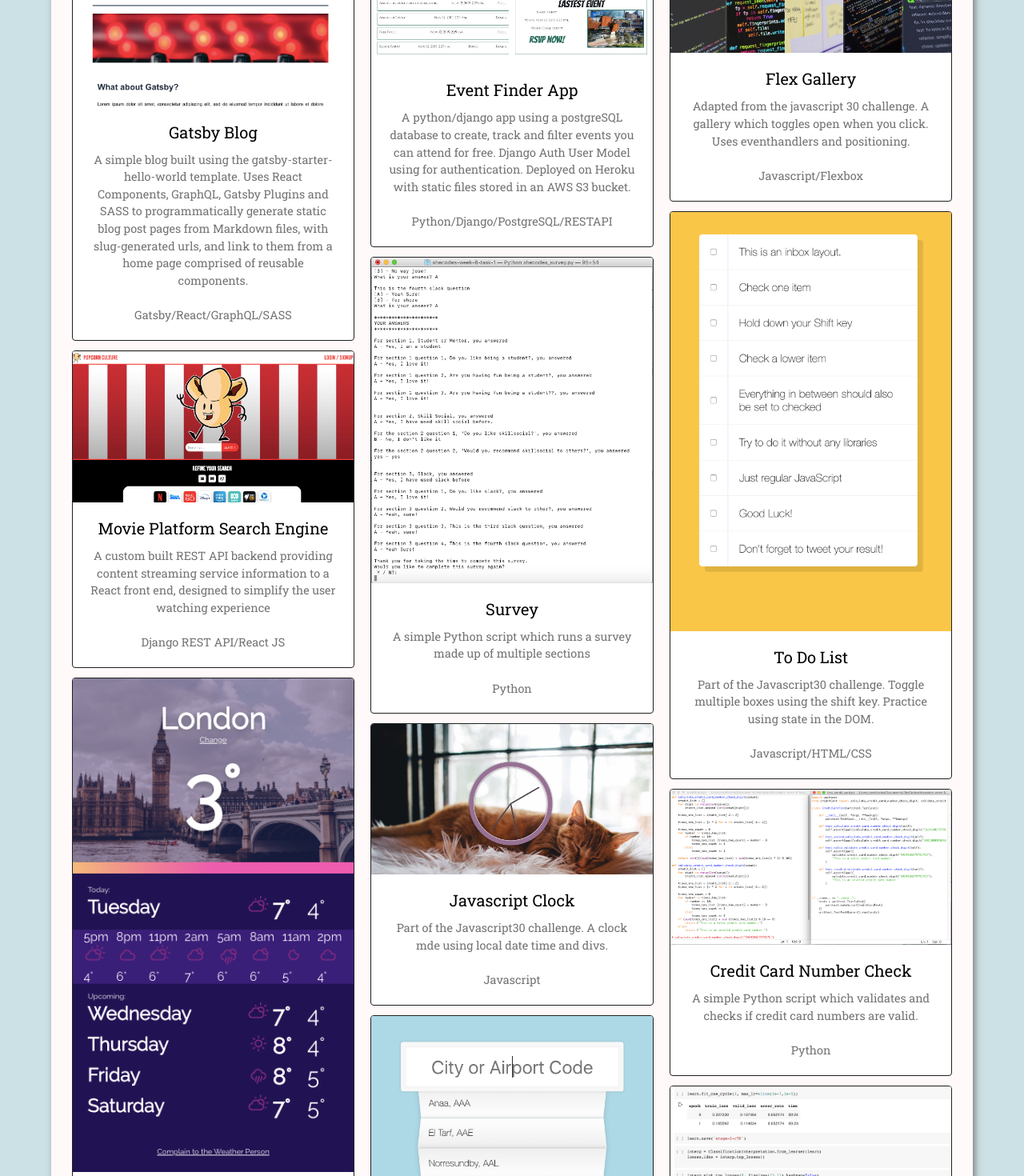
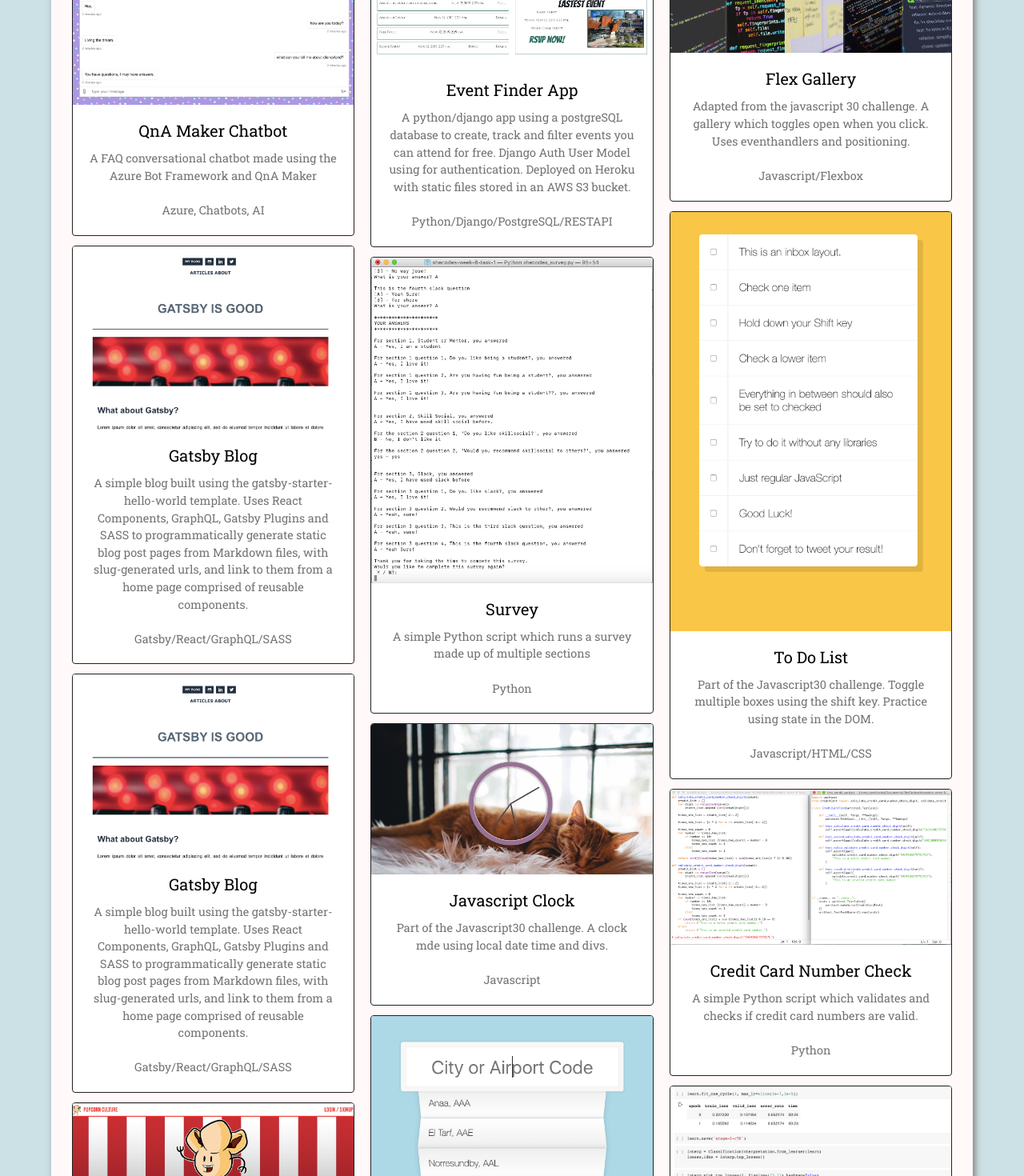
Before and after one commit to sarahlevins/levins-codes-portfolio, a React (Create React App) app: page / in a window 1280 px wide. Shown: the part 1720-3190 px from the top of the page at 80% size. Built offline with nearby package versions, Linux system fonts and the light colour scheme.

Commit message:
add chatbot

```diff
--- a/src/components/Projects.js
+++ b/src/components/Projects.js
@@ -8,6 +8,20 @@ function Projects(props) {
     <div className="page-container" id="projects">
       <h1>Work Examples</h1>
       <CardColumns>
+        <Thumbnail
+          link="https://static-portfolio-pages.herokuapp.com/chatbot.html"
+          image="./static/thumbnail-chatbot.png"
+          title="QnA Maker Chatbot"
+          description="A FAQ conversational chatbot made using the Azure Bot Framework and QnA Maker"
+          category="Azure, Chatbots, AI"
+        />
+        <Thumbnail
+          link="http://levinscodes-gatsby-blog.surge.sh/"
+          image="./static/thumbnail-gatsby.png"
+          title="Gatsby Blog"
+          description="A simple blog built using the gatsby-starter-hello-world template. Uses React Components, GraphQL, Gatsby Plugins and SASS to programmatically generate static blog post pages from Markdown files, with slug-generated urls, and link to them from a home page comprised of reusable components. "
+          category="Gatsby/React/GraphQL/SASS"
+        />
         <Thumbnail
           link="http://levinscodes-gatsby-blog.surge.sh/"
           image="./static/thumbnail-gatsby.png"
@@ -21,13 +35,6 @@ function Projects(props) {
           title="Movie Platform Search Engine"
           description="A custom built REST API backend providing content streaming service information to a React front end, designed to simplify the user watching experience"
           category="Django REST API/React JS"
-        />
-        <Thumbnail
-          link="https://master.df3egd5lftji9.amplifyapp.com/"
-          image="./static/thumbnail-weather-app.png"
-          title="Weather App"
-          description="A react weather app using a open source 3rd party weather API. Used SVG logos for weather icons, and created a submittable form. Deployed on Google Cloud."
-          category="React JS/API"
         />
         <Thumbnail
           link="https://eventtwo.herokuapp.com/freeeventfinder/"
```
Also changed, not shown: public/static/thumbnail-chatbot.png (added).
